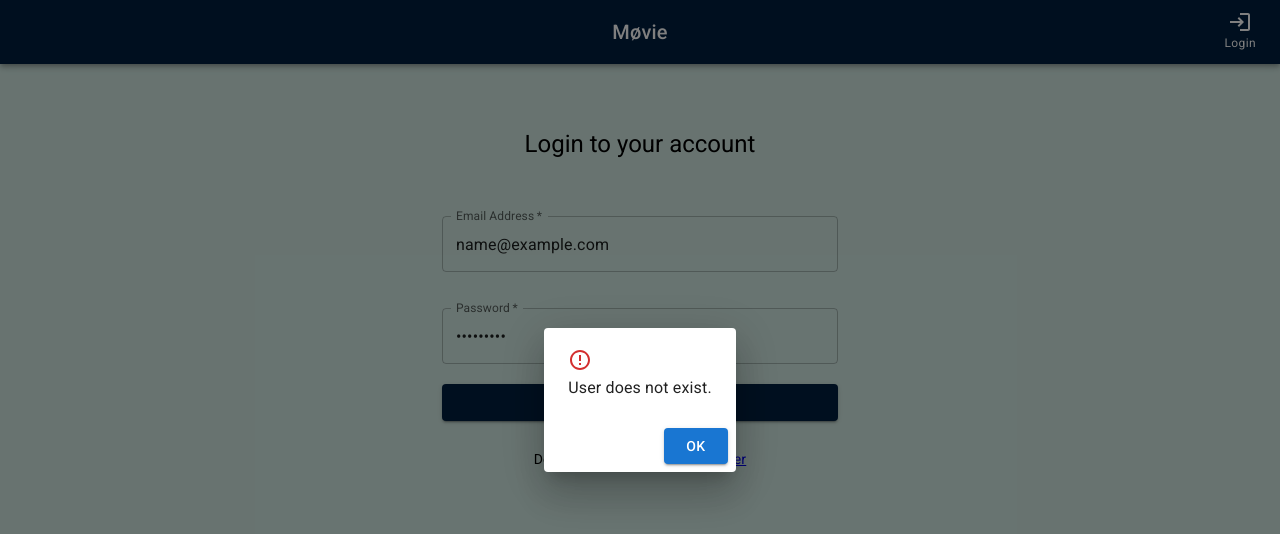
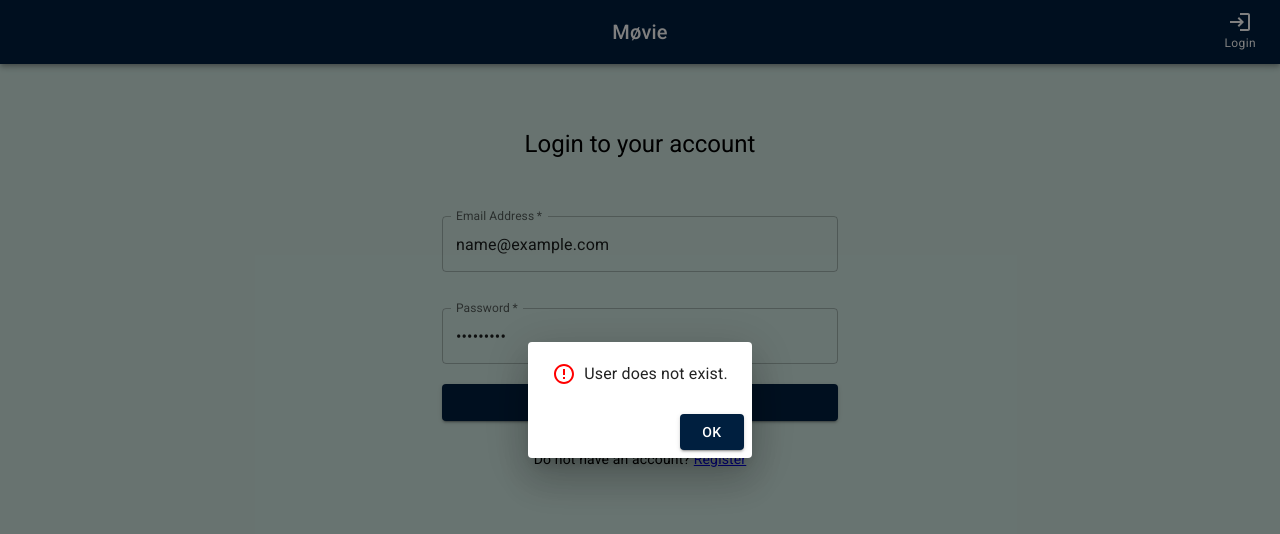
Before and after one commit to jmnorheim/Movi.com, a React (Vite) app in the folder frontend/: page /project2/login in a window 1280 px wide. Both pictures are taken after typing "name@example.com", "Sample123" into the empty fields and a click on the button "LOGIN". Shown: the top 534 px of the page. Built offline with nearby package versions, Linux system fonts and the light colour scheme.

Commit message:
refactor: :lipstick: Create errorPopup.css file.
Create errorPopup.css file to make the cleaner code.

#36

```diff
--- a/frontend/src/components/errorPopup/errorPopup.css
+++ b/frontend/src/components/errorPopup/errorPopup.css
@@ -13,6 +13,5 @@
   }
 
   .okButton {
-    background-color: #001f3f;
     color: white;
   }
--- a/frontend/src/components/errorPopup/errorPopup.tsx
+++ b/frontend/src/components/errorPopup/errorPopup.tsx
@@ -1,3 +1,4 @@
+// ErrorPopup.tsx
 import React from "react";
 import {
   Dialog,
@@ -7,6 +8,7 @@ import {
   Typography,
 } from "@mui/material";
 import ErrorOutlineIcon from "@mui/icons-material/ErrorOutline";
+import "./ErrorPopup.css";
 
 /**
  * Interface ErrorPopup component.
@@ -18,7 +20,7 @@ interface ErrorPopupProps {
 }
 
 /**
- * A simple error popup component.
+ * A simple and modern error popup component.
  */
 const ErrorPopup: React.FC<ErrorPopupProps> = ({
   isOpen,
@@ -27,11 +29,18 @@ const ErrorPopup: React.FC<ErrorPopupProps> = ({
 }) => (
   <Dialog open={isOpen} onClose={onClose}>
     <DialogContent className="dialogContent">
-      <ErrorOutlineIcon className="errorIcon" color="error" />
-      <Typography>{message}</Typography>
+      <div style={{ display: "flex", alignItems: "center" }}>
+        <ErrorOutlineIcon className="errorIcon" />
+        <Typography>{message}</Typography>
+      </div>
     </DialogContent>
     <DialogActions className="dialogActions">
-      <Button onClick={onClose} variant="contained" className="okButton">
+      <Button
+        onClick={onClose}
+        variant="contained"
+        className="okButton"
+        style={{ backgroundColor: "#001f3f" }}
+      >
         Ok
       </Button>
     </DialogActions>
```
